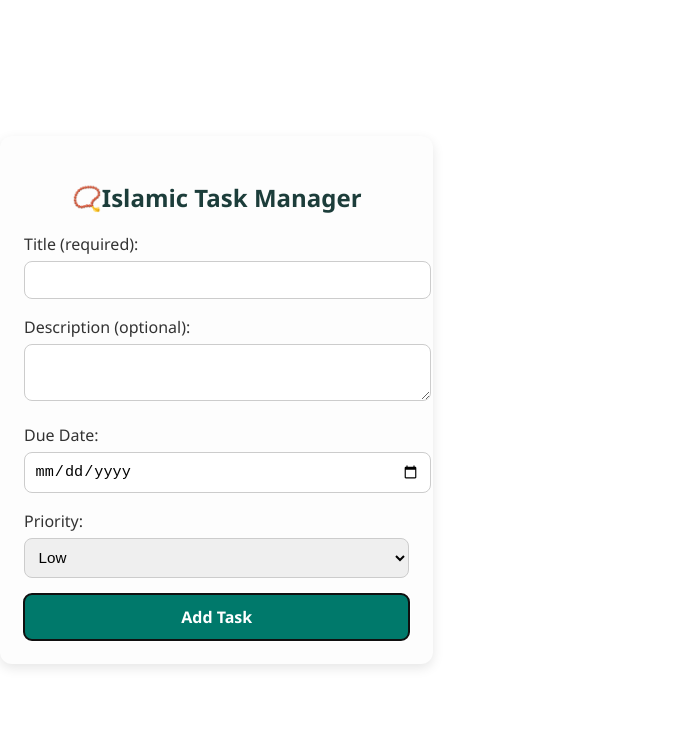
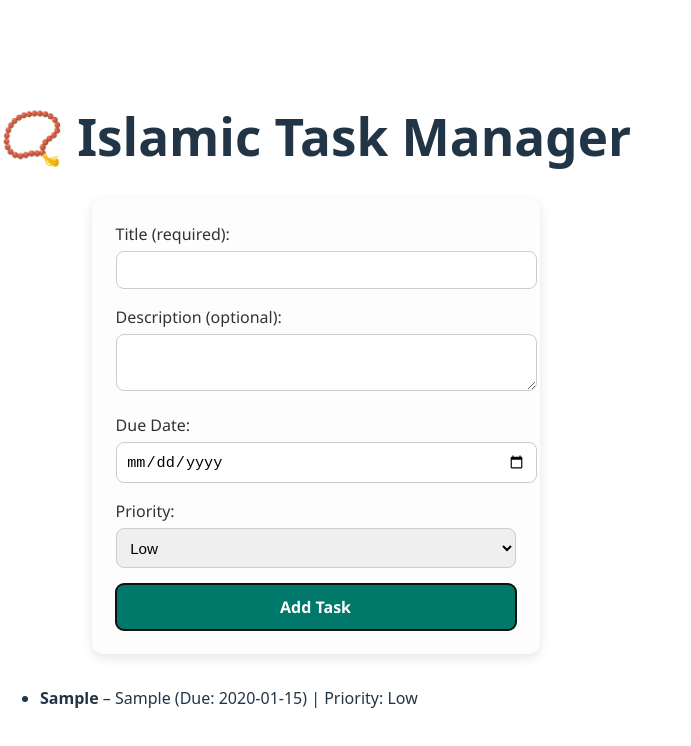
Before and after one commit to Remmaabde/Islamic-Task-manager, a React (Vite) app in the folder Task/: page / in a window 1280 px wide. Both pictures are taken after typing "Sample", "Sample", "2020-01-15" into the empty fields and a click on the button "Add Task". Shown: the top 746 px of the page, without its empty margins (0-691 px from the left). Built offline with nearby package versions, Linux system fonts and the light colour scheme.

Commit message:
Finalized Task 2

```diff
--- a/Task/src/App.css
+++ b/Task/src/App.css
@@ -7,20 +7,17 @@
   box-shadow: 0 4px 12px rgba(0, 0, 0, 0.1);
   font-family: "Segoe UI", Tahoma, Geneva, Verdana, sans-serif;
 }
-
 .task-form h2 {
   text-align: center;
   margin-bottom: 1rem;
   color: #1c3d3a;
 }
-
 .task-form label {
   display: block;
   margin-bottom: 1rem;
   color: #333;
   font-weight: 500;
 }
-
 .task-form input,
 .task-form textarea,
 .task-form select {
@@ -33,14 +30,12 @@
   font-size: 0.95rem;
   transition: border 0.2s ease-in-out;
 }
-
 .task-form input:focus,
 .task-form textarea:focus,
 .task-form select:focus {
   border: 1px solid #00796b;
   box-shadow: 0 0 4px rgba(0, 121, 107, 0.4);
 }
-
 .task-form button {
   display: block;
   width: 100%;
@@ -55,7 +50,6 @@
   cursor: pointer;
   transition: background 0.3s ease-in-out;
 }
-
 .task-form button:hover {
   background: #004d40;
 }
--- a/Task/src/App.jsx
+++ b/Task/src/App.jsx
@@ -1,11 +1,11 @@
 import './App.css'
-import TaskForm from './components/Layout/Task/TaskForm';
+import TaskApp from './components/Task/TaskApp';
 function App() {
 
 
   return (
     <>
-      <TaskForm/>
+      <TaskApp/>
     </>
   )
 }
--- /dev/null
+++ b/Task/src/components/Task/TaskApp.jsx
@@ -0,0 +1,40 @@
+import React, { useState } from "react";
+import TaskForm from "./TaskForm";
+
+export default function TaskApp() {
+  // Manage task list state
+const [tasks, setTasks] = useState([]);
+
+  // Handle new task submissions
+const handleAddTask = (taskData) => {
+    const newTask = {
+      id: Date.now(), // unique id
+      ...taskData,    // spread the form data based on their ..(title, desc, date, priority)
+      completed: false, // default status
+    };
+
+    // add new task to the top of the list
+    setTasks([newTask, ...tasks]);
+
+    // update in console
+    console.log("Updated Task List:", [newTask, ...tasks]);
+};
+
+return (
+    <div>
+    <h1>📿 Islamic Task Manager</h1>
+
+      {/* Pass down the handleAddTask function */}
+    <TaskForm onSubmit={handleAddTask} />
+
+    {/*Render tasks*/}
+    <ul>
+        {tasks.map((task) => (
+        <li key={task.id}>
+            <strong>{task.title}</strong> – {task.description} (Due: {task.dueDate}) | Priority: {task.priority}
+        </li>
+        ))}
+    </ul>
+    </div>
+);
+}
--- a/Task/src/components/Layout/Task/TaskForm.jsx
+++ b/Task/src/components/Task/TaskForm.jsx
@@ -1,25 +1,18 @@
 import React, { useState } from "react";
-//import "./TaskForm.css"; // import the CSS file
 
-export default function TaskForm() {
-const [title, setTitle] = useState("");
-const [description, setDescription] = useState("");
-const [dueDate, setDueDate] = useState("");
+export default function TaskForm({ onSubmit }) {
+  const [title, setTitle] = useState("");
+  const [description, setDescription] = useState("");
+  const [dueDate, setDueDate] = useState("");
 const [priority, setPriority] = useState("Low");
 
 const handleSubmit = (e) => {
     e.preventDefault();
 
-    const taskData = {
-    title,
-    description,
-    dueDate,
-    priority,
-    };
+    // send data to parent (TaskApp)
+    onSubmit({ title, description, dueDate, priority });
 
-    console.log("Task Created:", taskData);
-
-    // Reset form after submit
+    // reset form
     setTitle("");
     setDescription("");
     setDueDate("");
@@ -28,8 +21,6 @@ const handleSubmit = (e) => {
 
 return (
     <form className="task-form" onSubmit={handleSubmit}>
-    <h2>📿Islamic Task Manager</h2>
-
     <label>
         Title (required):
         <input
@@ -59,14 +50,17 @@ return (
 
     <label>
         Priority:
-        <select value={priority} onChange={(e) => setPriority(e.target.value)}>
+        <select
+        value={priority}
+        onChange={(e) => setPriority(e.target.value)}
+        >
         <option value="Low">Low</option>
         <option value="Medium">Medium</option>
         <option value="High">High</option>
         </select>
     </label>
 
-    <button type="submit">Add Task </button>
+    <button type="submit">Add Task</button>
     </form>
 );
-};
+}
```
Also changed, not shown: Task/src/components/Layout/Header.jsx (+14 -0 lines), Task/src/components/Task/TaskCard.jsx (added, +12 -0 lines), Task/src/components/Layout/Task/TaskApp.jsx (deleted), Task/src/components/Layout/Task/TaskCard.jsx (deleted).
